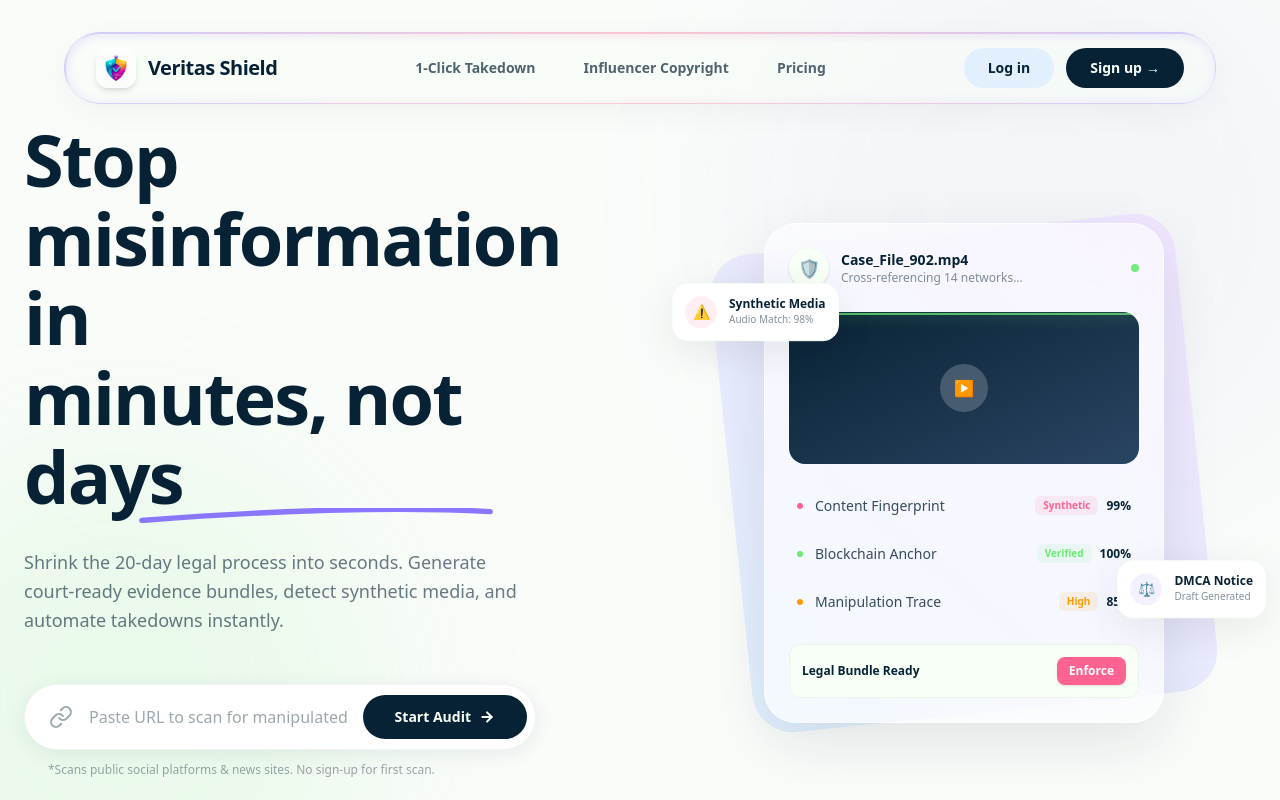
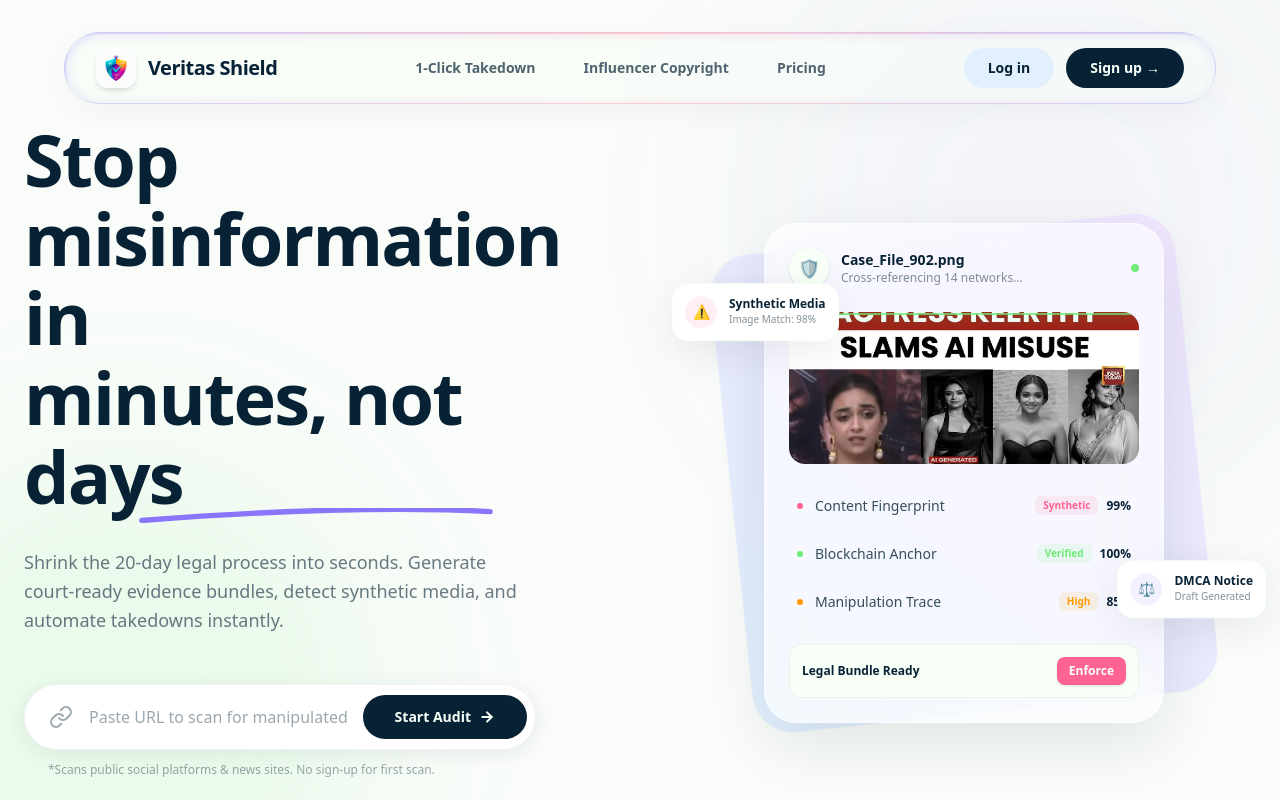
Before and after one commit to Shravan7x/veritass, a Next.js app: page / in a window 1280 px wide. Shown: the top 800 px of the page. Built offline with nearby package versions, Linux system fonts and the light colour scheme.

Commit message:
updated hero section

```diff
--- a/components/Hero.jsx
+++ b/components/Hero.jsx
@@ -12,7 +12,7 @@
   if (!mounted) return <div className="min-h-screen bg-[#F9FCF9]" />;
 
   return (
-    // Changed bg from #F7FFF7 to #F9FCF9 (Whiter Green)
+    // Main Container
     <section className="relative min-h-screen w-full bg-[#F9FCF9] overflow-hidden flex items-center pt-20">
 
       {/* --- BACKGROUND DECORATION --- */}
@@ -24,7 +24,7 @@
         {/* --- LEFT COLUMN: COPY & INPUT --- */}
         <div className="flex flex-col items-start gap-8">
 
-          {/* Headline (Added pt-10) */}
+          {/* Headline */}
           <h1 className="text-5xl lg:text-7xl font-bold text-[#082235] leading-[1.1] tracking-tight pt-10">
             Stop misinformation in{" "}
             <span className="relative inline-block">
@@ -96,22 +96,25 @@
                <div className="flex items-center gap-3">
                  <div className="w-10 h-10 rounded-full bg-[#F7FFF7] flex items-center justify-center text-lg shadow-sm">🛡️</div>
                  <div>
-                   <h4 className="font-bold text-[#082235] text-sm">Case_File_902.mp4</h4>
+                   {/* Updated to .png */}
+                   <h4 className="font-bold text-[#082235] text-sm">Case_File_902.png</h4>
                    <p className="text-xs text-[#082235]/50">Cross-referencing 14 networks...</p>
                  </div>
                </div>
                <div className="h-2 w-2 rounded-full bg-[#6CE975] animate-pulse"></div>
             </div>
 
-            {/* Video Placeholder Area */}
-            <div className="w-full h-48 bg-gradient-to-br from-[#082235] to-[#2a4563] rounded-2xl relative overflow-hidden group">
-               <div className="absolute inset-0 flex items-center justify-center">
-                  <div className="w-12 h-12 rounded-full bg-white/20 backdrop-blur-md flex items-center justify-center text-white">
-                    ▶
-                  </div>
-               </div>
-               {/* Scanning Line Animation */}
-               <div className="absolute top-0 left-0 w-full h-[2px] bg-[#6CE975] shadow-[0_0_15px_#6CE975] animate-[scan_3s_ease-in-out_infinite]"></div>
+            {/* --- REPLACED VIDEO AREA WITH IMAGE --- */}
+            <div className="w-full h-48 rounded-2xl relative overflow-hidden group bg-black/5">
+               {/* The Image */}
+               <img
+                 src="/deepfakeimg.png"
+                 alt="Deepfake Scan Preview"
+                 className="w-full h-full object-cover"
+               />
+
+               {/* Scanning Line Animation Overlay */}
+               <div className="absolute top-0 left-0 w-full h-[2px] bg-[#6CE975] shadow-[0_0_15px_#6CE975] animate-[scan_3s_ease-in-out_infinite] z-20"></div>
             </div>
 
             {/* Analysis List */}
@@ -135,7 +138,8 @@
              <div className="w-8 h-8 rounded-full bg-[#FF6392]/10 flex items-center justify-center text-sm">⚠️</div>
              <div>
                 <p className="text-xs font-bold text-[#082235]">Synthetic Media</p>
-                <p className="text-[10px] text-[#082235]/50">Audio Match: 98%</p>
+                {/* Updated text to match image context */}
+                <p className="text-[10px] text-[#082235]/50">Image Match: 98%</p>
              </div>
           </div>
 
```
Also changed, not shown: public/deepfakeimg.png (added).
